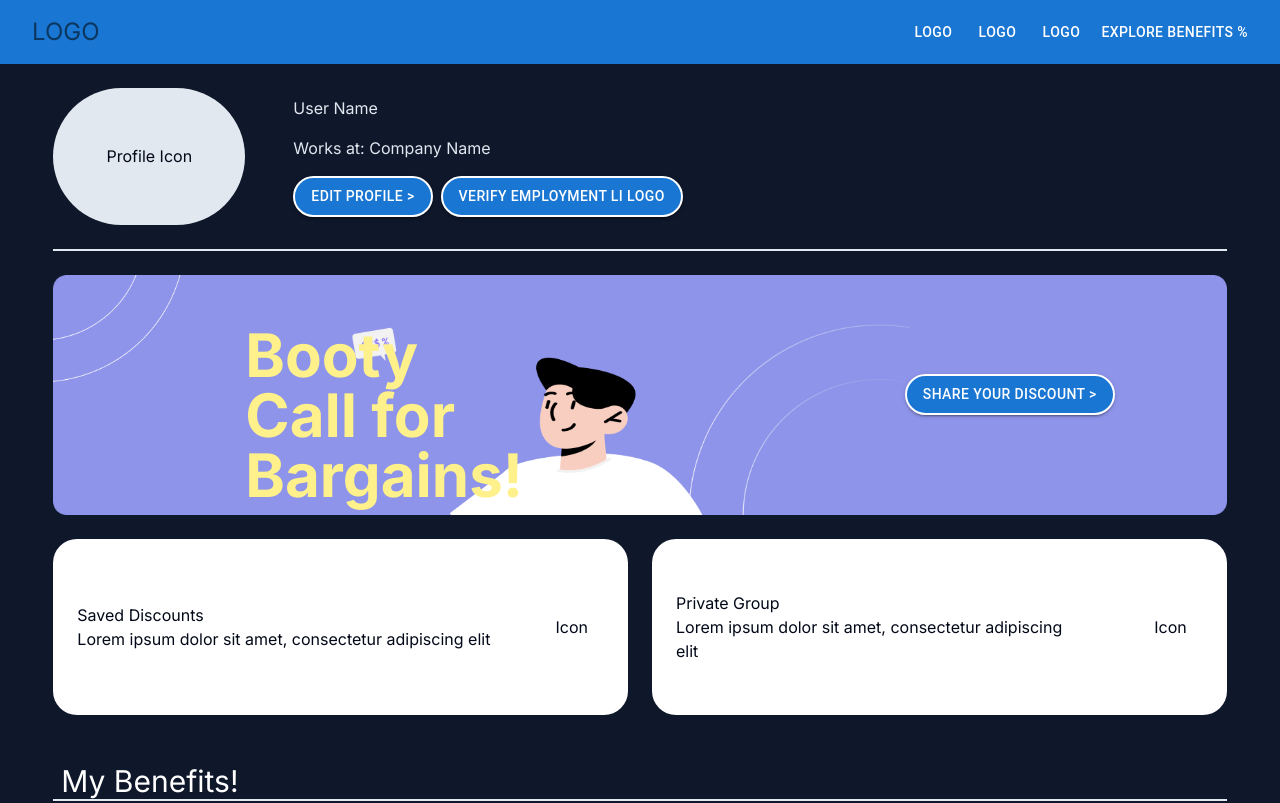
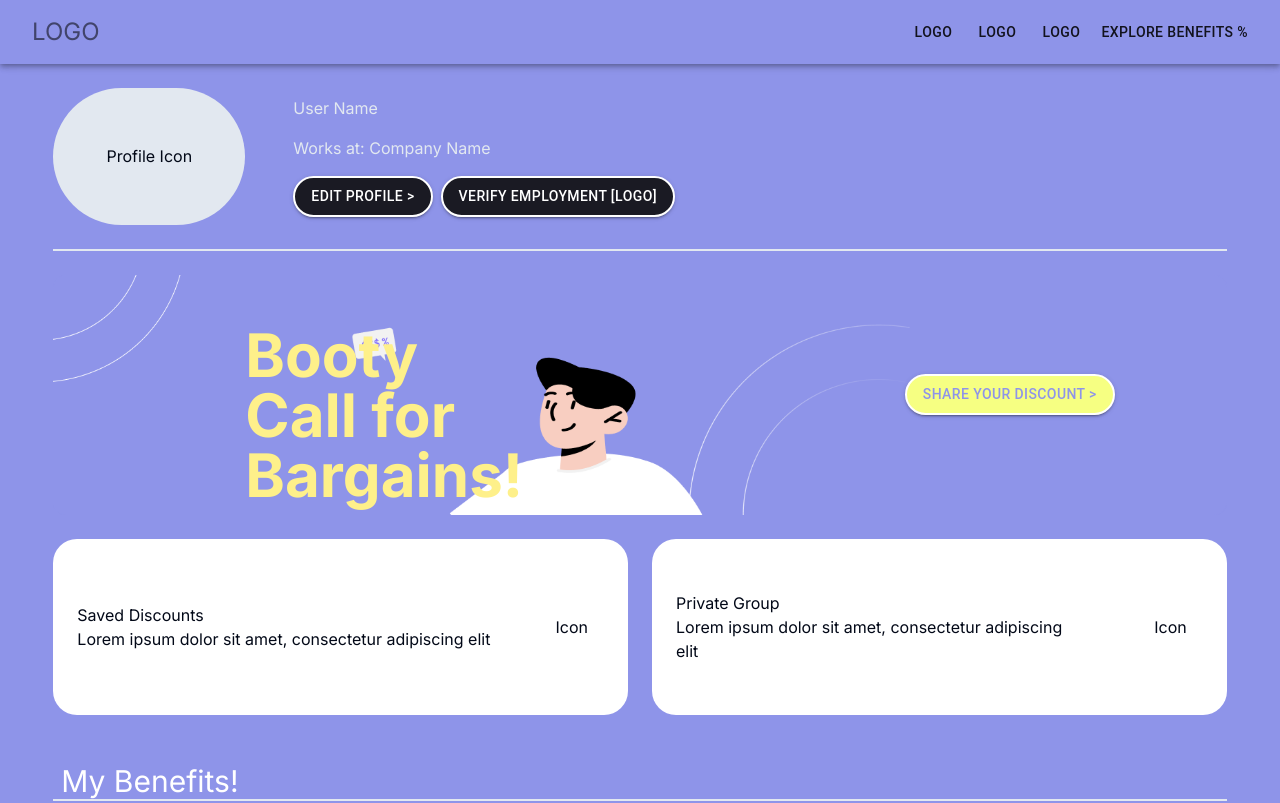
Before and after one commit to j3cio/FWB, a Next.js app in the folder fwb/: page /profile in a window 1280 px wide. Shown: the top 803 px of the page. Built offline with nearby package versions, Linux system fonts and the light colour scheme.

Commit message:
Change button/text colors
I created a theme for my page but in the future we should move the theme to the root page and pass it down to our entire app.

```diff
--- a/fwb/app/profile/page.tsx
+++ b/fwb/app/profile/page.tsx
@@ -1,20 +1,58 @@
+'use client'
+
 import Navbar from "@/components/ui/Navbar";
 import { Button } from "@mui/material";
 import React from "react";
 import Image from "next/image";
 import imageSrc from "../../public/bargain1700x350.png";
+import { createTheme, ThemeProvider } from "@mui/material/styles";
+
+// Augment the palette to include an ochre color
+declare module "@mui/material/styles" {
+  interface Palette {
+    ochre: Palette["primary"];
+  }
+
+  interface PaletteOptions {
+    ochre?: PaletteOptions["primary"];
+  }
+}
+
+// Update the Button's color options to include an ochre option
+declare module "@mui/material/Button" {
+  interface ButtonPropsColorOverrides {
+    ochre: true;
+  }
+}
+
+const theme = createTheme({
+  palette: {
+    primary: {
+      main: '#8e94e9',
+      light: '#ffffff',
+    },
+    ochre: {
+      main: "#1a1a23",
+      light: "#f6ff82",
+      dark: "#A29415",
+      contrastText: "#242105",
+    },
+  },
+});
 
 function page() {
   // Update colors once we have the color theme set up
   // Proper icons, logos and images
-  // Fix buttons
   // Need to update font
-  // Make Bargain section responsive
+  // Make Bargain text responsive
+  // Animations/Hover effects
+  // Make entire background same color (when you zoom in and out)
   return (
+    <ThemeProvider theme={theme}>
       <div>
         <Navbar></Navbar>
         {/*Container div*/}
-      <div className="flex flex-1 flex-col h-full w-full bg-slate-900 items-center justify-center">
+        <div className="flex flex-1 flex-col h-full w-full items-center justify-center">
           {/*Profile div*/}
           <div className="flex w-11/12 h-1/5 mt-6 mb-6 gap-10 border-b-2 border-slate-200 pb-6">
             <div className="flex bg-slate-200 w-48 rounded-full justify-center items-center">Profile Icon</div>
@@ -24,15 +62,15 @@ function page() {
               <div className="flex gap-2 m-2">
                 <Button
                   variant="contained"
-                sx={{ borderRadius: 28, borderStyle: "solid", borderColor: "white", borderWidth: 2 }}
+                  sx={{ borderRadius: 28, borderStyle: "solid", borderColor: "white", borderWidth: 2, bgcolor: 'ochre.main', color:'primary.light' }}
                 >
                   Edit Profile {">"}{" "}
                 </Button>
                 <Button
                   variant="contained"
-                sx={{ borderRadius: 28, borderStyle: "solid", borderColor: "white", borderWidth: 2 }}
+                  sx={{ borderRadius: 28, borderStyle: "solid", borderColor: "white", borderWidth: 2, bgcolor: 'ochre.main', color:'primary.light' }}
                 >
-                Verify Employment li logo
+                  Verify Employment [logo]
                 </Button>
               </div>
             </div>
@@ -55,7 +93,7 @@ function page() {
                 <div className="flex flex-row-reverse w-5/6 mr-28">
                   <Button
                     variant="contained"
-                sx={{ borderRadius: 28, borderStyle: "solid", borderColor: "white", borderWidth: 2 }}
+                    sx={{ borderRadius: 28, borderStyle: "solid", borderColor: "white", borderWidth: 2, bgcolor: 'ochre.light', color:'primary.main' }}
                   >
                     Share your discount {">"}
                   </Button>
@@ -89,7 +127,7 @@ function page() {
               <div className="flex grow items-center justify-center mt-6">
                 <Button
                   variant="contained"
-                sx={{ borderRadius: 28, borderStyle: "solid", borderColor: "white", borderWidth: 2 }}
+                  sx={{ borderRadius: 28, borderStyle: "solid", borderColor: "white", borderWidth: 2, bgcolor: 'ochre.main', color:'primary.light' }}
                 >
                   Share your discount {">"}
                 </Button>
@@ -98,6 +136,7 @@ function page() {
           </div>
         </div>
       </div>
+    </ThemeProvider>
   );
 }
 
```
Lines whose indentation alone changed are shown as unchanged.
